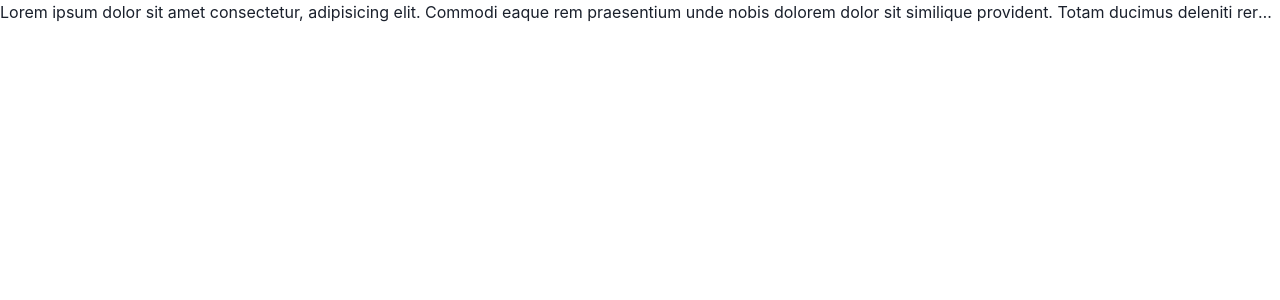
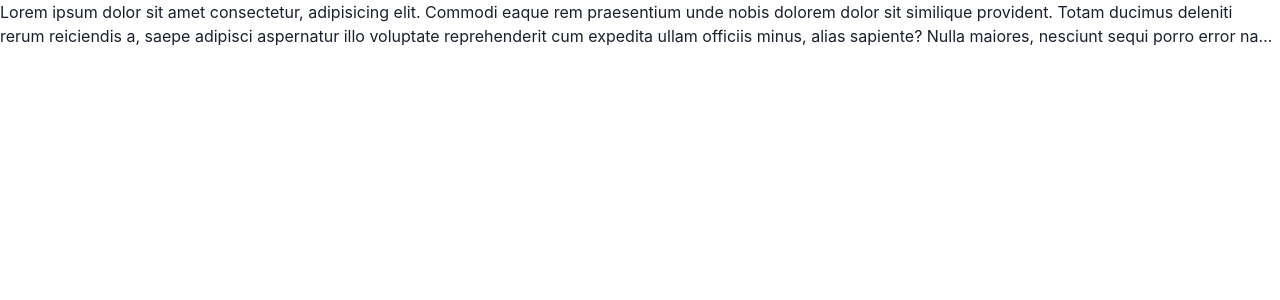
Before and after one commit to KennedyMungai/blog-site-w-chakra, a Next.js app: page / in a window 1280 px wide. Shown: the top 300 px of the page. Built offline with nearby package versions, Linux system fonts and the light colour scheme.

Commit message:
Made sure the text is rendered in two lines instead of being truncated in one

```diff
--- a/src/pages/index.tsx
+++ b/src/pages/index.tsx
@@ -6,7 +6,7 @@ const inter = Inter({ subsets: ['latin'] })
 export default function Home() {
 	return (
 		<div>
-			<Text as={'section'} isTruncated>
+			<Text as={'section'} noOfLines={2}>
 				Lorem ipsum dolor sit amet consectetur, adipisicing elit.
 				Commodi eaque rem praesentium unde nobis dolorem dolor sit
 				similique provident. Totam ducimus deleniti rerum reiciendis a,
```
